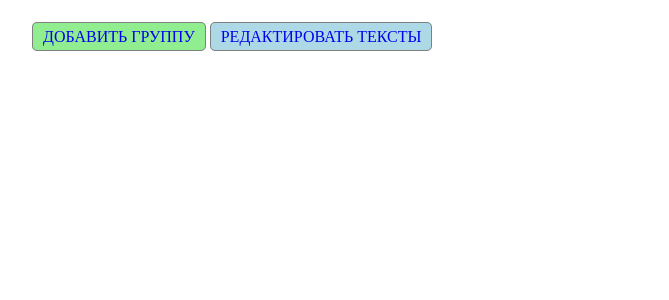
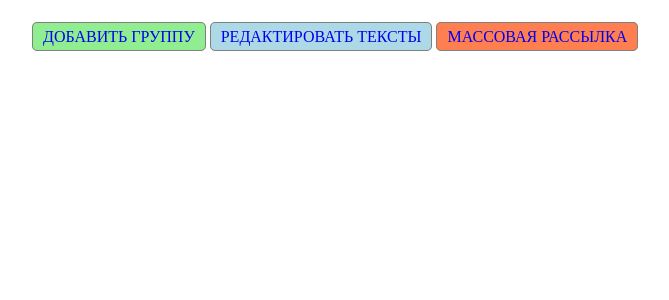
Before and after one commit to GorskiiNikita/adminvkbot, a Flask app: page / in a window 1280 px wide. Shown: the top 300 px of the page, without its empty margins (26-695 px from the left). Run offline with Flask 2, Linux system fonts and the light colour scheme; the visitor is signed in with stand-in values (Sample User, id 1); data that the repository does not hold is empty.

Commit message:
mass sending

```diff
--- a/templates/index.html
+++ b/templates/index.html
@@ -10,7 +10,7 @@
             float: left;
         }
 
-        .buttons-add-change {
+        .buttons {
             float: left;
             padding-top: 20px;
             padding-left: 50px;
@@ -60,6 +60,14 @@
             background-color: blue;
         }
 
+        .btn-mass-sending {
+            background-color: coral;
+        }
+
+        .btn-mass-sending:hover {
+            background-color: brown;
+        }
+
         td {
             border-bottom: 1px solid grey;
             width: 100px;
@@ -82,9 +90,10 @@
         </tr>
     {% endfor %}
 </table>
-<div class="buttons-add-change">
+<div class="buttons">
     <a href="/add" class="btn btn-add">Добавить группу</a>
     <a href="/change_texts" class="btn btn-change-texts">Редактировать тексты</a>
+    <a href="/mass_sending" class="btn btn-mass-sending">Массовая рассылка</a>
 </div>
 </div>
 </body>
```
